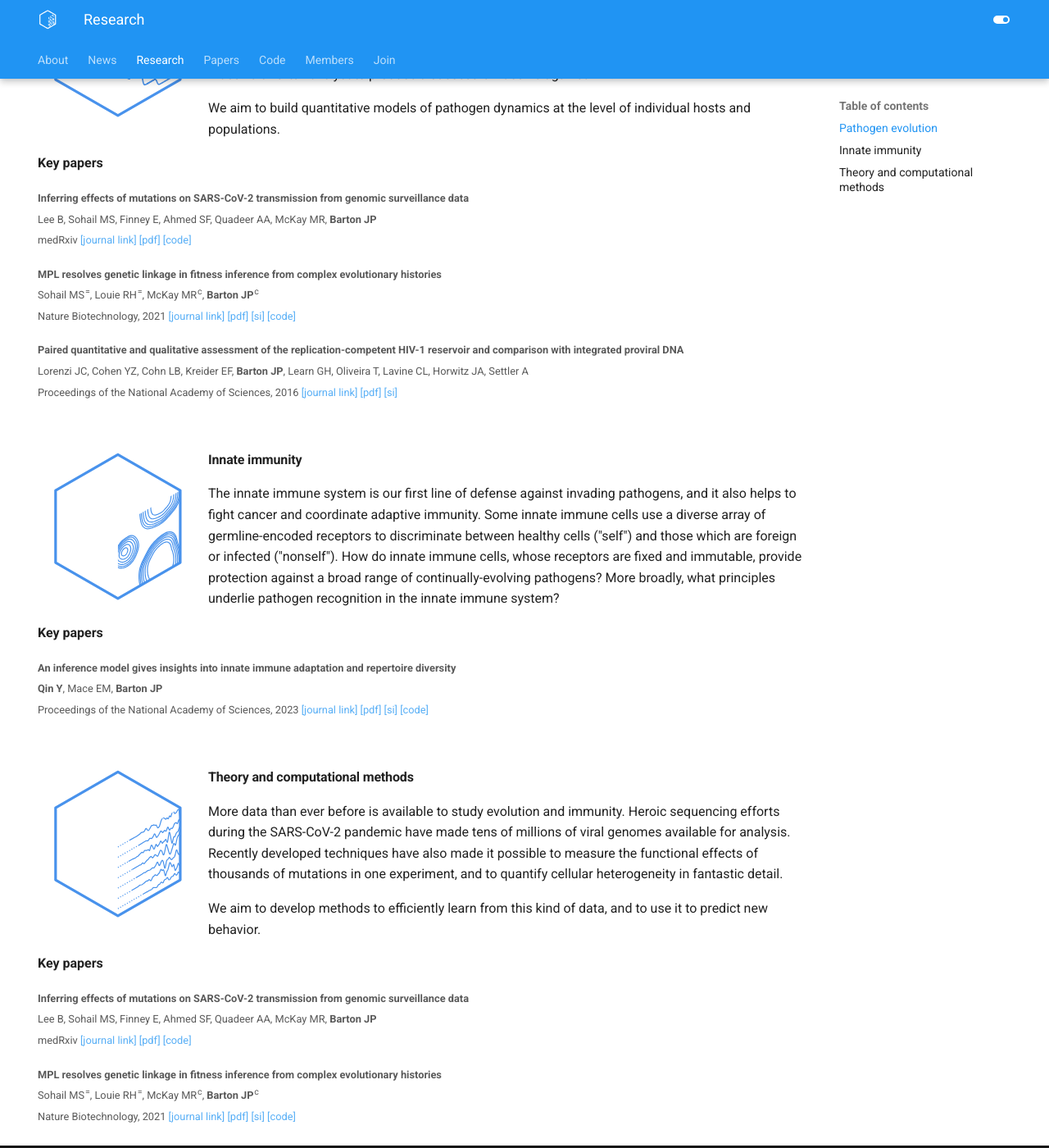
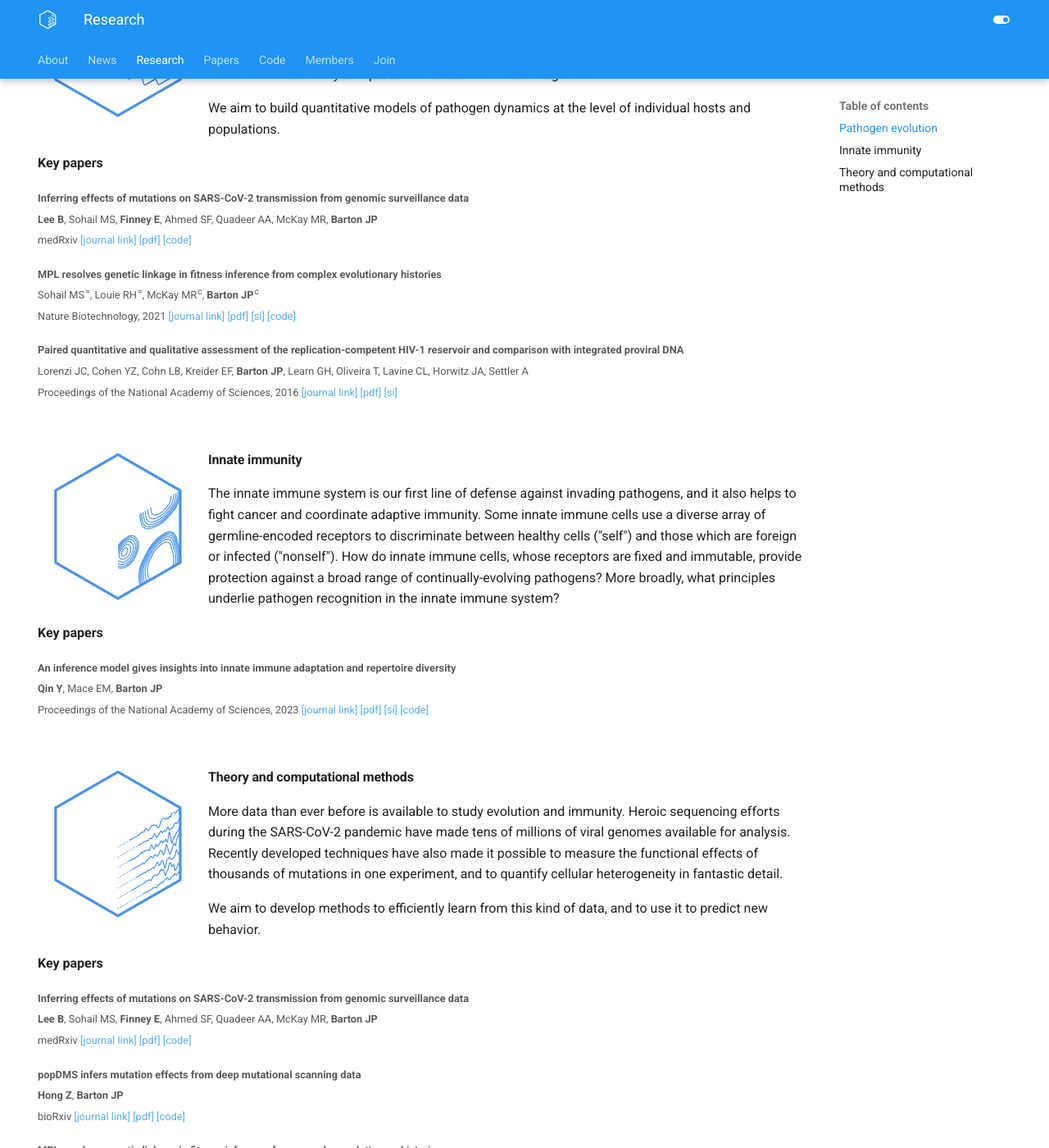
Before and after one commit to bartonlab/bartonlab.github.io, an MkDocs documentation site: the page built from docs/research.md, in a window 1280 px wide and 1400 px high, scrolled down 470 px. Shown: the whole window at 82% size. Built offline with MkDocs 1.6.1 and Material for MkDocs 9.7.7, drawn with Linux system fonts in a browser that asks for light colours.

Commit message:
Update index, add popDMS paper

```diff
--- a/docs/research.md
+++ b/docs/research.md
@@ -19,7 +19,7 @@ We aim to build quantitative models of pathogen dynamics at the level of individ
 
 **Key papers**
 
-<small><b>Inferring effects of mutations on SARS-CoV-2 transmission from genomic surveillance data</b><br>Lee B, Sohail MS, Finney E, Ahmed SF, Quadeer AA, McKay MR, <b>Barton JP</b><br>medRxiv [[journal link]](https://doi.org/10.1101/2021.12.31.21268591) [[pdf]](assets/pdf/papers/lee-sc2-transmission.pdf) [[code]](https://github.com/bartonlab/paper-SARS-CoV-2-inference)</small>
+<small><b>Inferring effects of mutations on SARS-CoV-2 transmission from genomic surveillance data</b><br><b>Lee B</b>, Sohail MS, <b>Finney E</b>, Ahmed SF, Quadeer AA, McKay MR, <b>Barton JP</b><br>medRxiv [[journal link]](https://doi.org/10.1101/2021.12.31.21268591) [[pdf]](assets/pdf/papers/lee-sc2-transmission.pdf) [[code]](https://github.com/bartonlab/paper-SARS-CoV-2-inference)</small>
 
 <small><b>MPL resolves genetic linkage in fitness inference from complex evolutionary histories</b><br>Sohail MS<sup>=</sup>, Louie RH<sup>=</sup>, McKay MR<sup>c</sup>, <b>Barton JP</b><sup>c</sup><br>Nature Biotechnology, 2021 [[journal link]](https://doi.org/10.1038/s41587-020-0737-3) [[pdf]](assets/pdf/papers/sohail-mpl.pdf) [[si]](assets/pdf/papers/sohail-mpl-si.pdf) [[code]](https://github.com/bartonlab/paper-MPL-inference)</small>
 
@@ -51,6 +51,8 @@ We aim to develop methods to efficiently learn from this kind of data, and to us
 
 **Key papers**
 
-<small><b>Inferring effects of mutations on SARS-CoV-2 transmission from genomic surveillance data</b><br>Lee B, Sohail MS, Finney E, Ahmed SF, Quadeer AA, McKay MR, <b>Barton JP</b><br>medRxiv [[journal link]](https://doi.org/10.1101/2021.12.31.21268591) [[pdf]](assets/pdf/papers/lee-sc2-transmission.pdf) [[code]](https://github.com/bartonlab/paper-SARS-CoV-2-inference)</small>
+<small><b>Inferring effects of mutations on SARS-CoV-2 transmission from genomic surveillance data</b><br><b>Lee B</b>, Sohail MS, <b>Finney E</b>, Ahmed SF, Quadeer AA, McKay MR, <b>Barton JP</b><br>medRxiv [[journal link]](https://doi.org/10.1101/2021.12.31.21268591) [[pdf]](assets/pdf/papers/lee-sc2-transmission.pdf) [[code]](https://github.com/bartonlab/paper-SARS-CoV-2-inference)</small>
+
+<small><b>popDMS infers mutation effects from deep mutational scanning data</b><br><b>Hong Z</b>, <b>Barton JP</b><br>bioRxiv [[journal link]](https://www.biorxiv.org/content/10.1101/2024.01.29.577759) [[pdf]](assets/pdf/papers/hong-popdms.pdf) [[code]](https://github.com/bartonlab/paper-DMS-inference)</small>
 
 <small><b>MPL resolves genetic linkage in fitness inference from complex evolutionary histories</b><br>Sohail MS<sup>=</sup>, Louie RH<sup>=</sup>, McKay MR<sup>c</sup>, <b>Barton JP</b><sup>c</sup><br>Nature Biotechnology, 2021 [[journal link]](https://doi.org/10.1038/s41587-020-0737-3) [[pdf]](assets/pdf/papers/sohail-mpl.pdf) [[si]](assets/pdf/papers/sohail-mpl-si.pdf) [[code]](https://github.com/bartonlab/paper-MPL-inference)</small>
```
Also changed, not shown: docs/index.md (+2 -2 lines), 1 other file.
